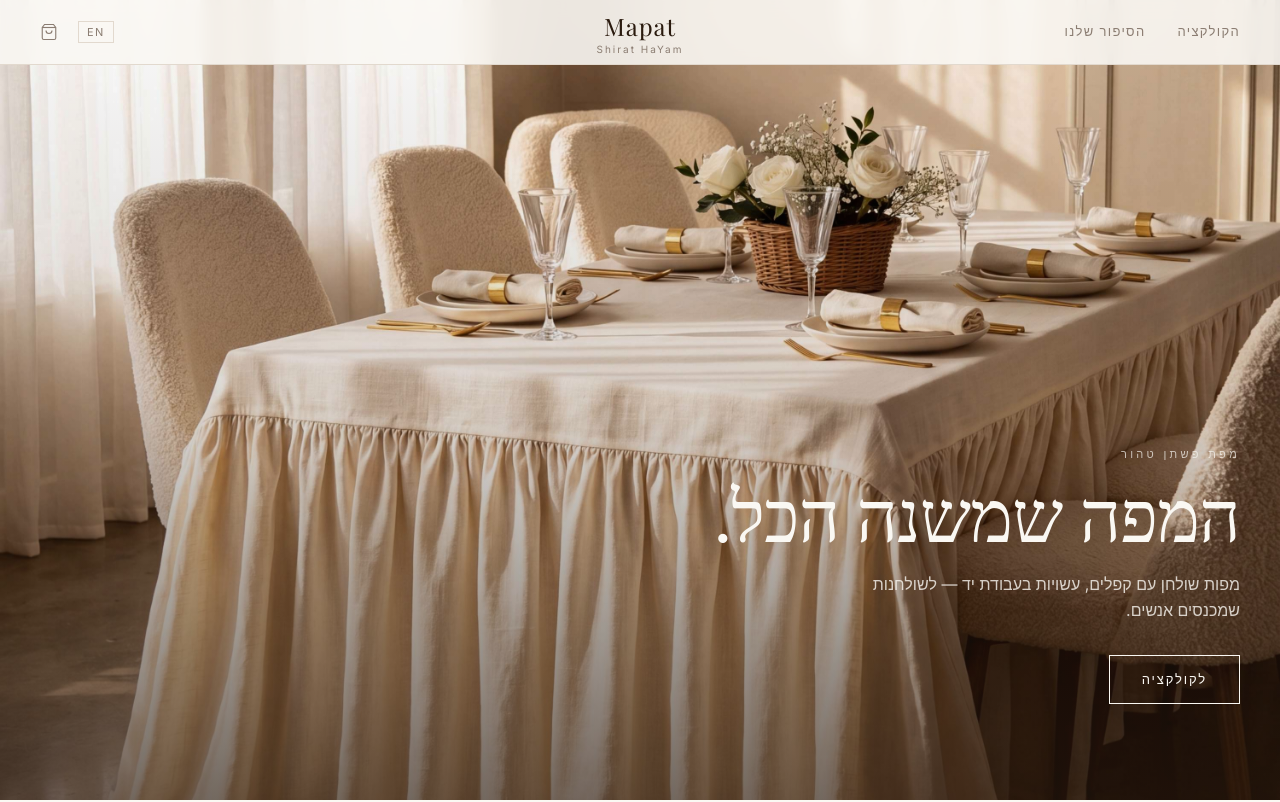
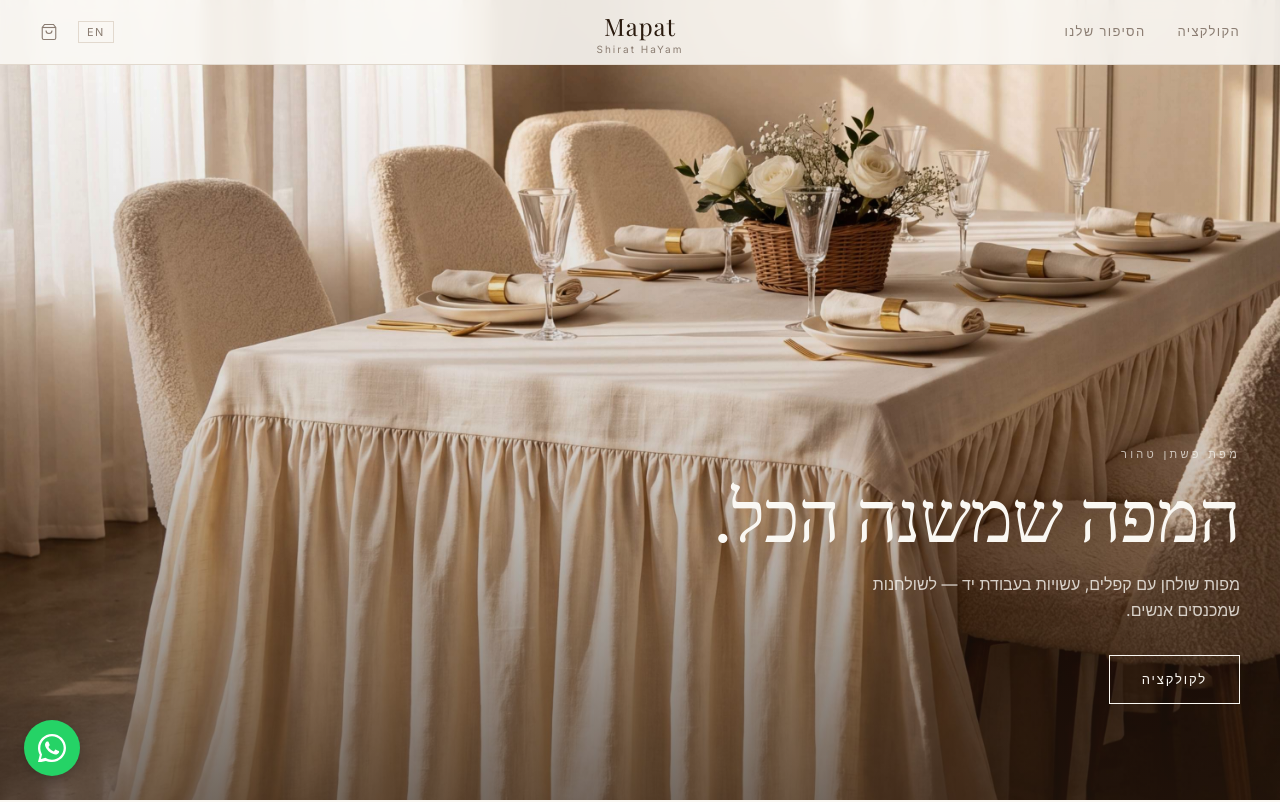
Before and after one commit to k4hpvj59kh-create/-, a Next.js app: page / in a window 1280 px wide. Shown: the top 802 px of the page. Built offline with nearby package versions, Linux system fonts and the light colour scheme; a web font is replaced by a local one.

Commit message:
feat: WhatsApp floating button

```diff
--- a/app/layout.tsx
+++ b/app/layout.tsx
@@ -52,6 +52,31 @@
             <main id="main-content" tabIndex={-1}>{children}</main>
             <Footer />
             <CartDrawer />
+            <a
+              href="https://wa.me/972528433338"
+              target="_blank"
+              rel="noreferrer"
+              aria-label="שלח הודעה בוואטסאפ"
+              style={{
+                position: "fixed",
+                bottom: "24px",
+                left: "24px",
+                zIndex: 999,
+                backgroundColor: "#25D366",
+                borderRadius: "50%",
+                width: "56px",
+                height: "56px",
+                display: "flex",
+                alignItems: "center",
+                justifyContent: "center",
+                boxShadow: "0 4px 12px rgba(0,0,0,0.2)",
+              }}
+            >
+              <svg width="28" height="28" viewBox="0 0 24 24" fill="white">
+                <path d="M17.472 14.382c-.297-.149-1.758-.867-2.03-.967-.273-.099-.471-.148-.67.15-.197.297-.767.966-.94 1.164-.173.199-.347.223-.644.075-.297-.15-1.255-.463-2.39-1.475-.883-.788-1.48-1.761-1.653-2.059-.173-.297-.018-.458.13-.606.134-.133.298-.347.446-.52.149-.174.198-.298.298-.497.099-.198.05-.371-.025-.52-.075-.149-.669-1.612-.916-2.207-.242-.579-.487-.5-.669-.51-.173-.008-.371-.01-.57-.01-.198 0-.52.074-.792.372-.272.297-1.04 1.016-1.04 2.479 0 1.462 1.065 2.875 1.213 3.074.149.198 2.096 3.2 5.077 4.487.709.306 1.262.489 1.694.625.712.227 1.36.195 1.871.118.571-.085 1.758-.719 2.006-1.413.248-.694.248-1.289.173-1.413-.074-.124-.272-.198-.57-.347z"/>
+                <path d="M12 0C5.373 0 0 5.373 0 12c0 2.123.554 4.117 1.523 5.845L.057 23.886a.5.5 0 00.611.61l6.101-1.459A11.945 11.945 0 0012 24c6.627 0 12-5.373 12-12S18.627 0 12 0zm0 22c-1.907 0-3.686-.498-5.223-1.368l-.374-.214-3.878.928.944-3.782-.234-.389A9.96 9.96 0 012 12C2 6.477 6.477 2 12 2s10 4.477 10 10-4.477 10-10 10z"/>
+              </svg>
+            </a>
           </CartProvider>
         </LangProvider>
       </body>
```
